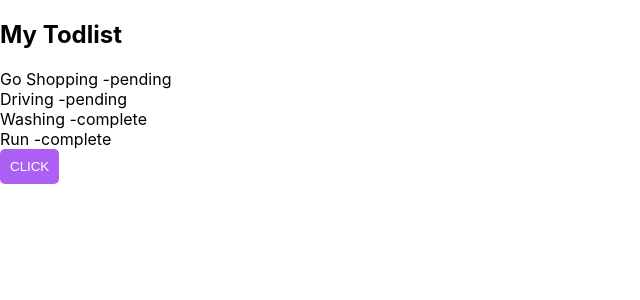
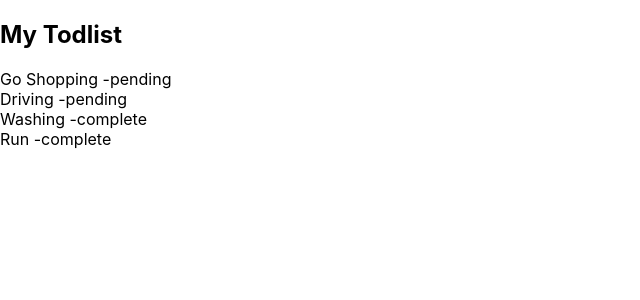
Before and after one commit to tharinm/React-Playground, a React (Create React App) app: page / in a window 1280 px wide. Shown: the top 300 px of the page, without its empty margins (0-640 px from the left). Built offline with nearby package versions, Linux system fonts and the light colour scheme.

Commit message:
Use event handles with props

```diff
--- a/src/App.js
+++ b/src/App.js
@@ -4,6 +4,7 @@ import Simplecard from './Components/Simplecard';
 import Navbar from './Components/Navbar';
 import Product from './Components/Prouduct';
 import Todolist from './Components/Todolist';
+import MyButton from './Components/MyButton';
 
 
 function App() {
@@ -11,6 +12,10 @@ function App() {
 
   const handleClick = () => {
     console.log('Click Me')
+  }
+
+  const MyButton = () => {
+    console.log('Paasing Event Handlers');
   }
 
 
@@ -29,18 +34,18 @@ function App() {
   // }
 
   return (
-    <div className="MyProducts">
+    <div className="">
       {/* <h1 style={{ color: 'red', backgroundColor: 'white' }}>Hello {name} your */}
       {/* age is {8 * 3}</h1> */}
       {/* {myalert()} */}
       {/* { myJsx} */}
       {/* <h1 style={{ color: 'white' }}>Hey try again {person.name} { person.valu}</h1> */}
       <Todolist />
-      <button onClick={handleClick}>
-        CLICK
-      </button>
+      {/* <button onClick={handleClick}> */}
+      {/* CLICK */}
+      {/* </button><br></br> */}
 
-
+      <MyButton />
     </div>
   );
 }
```
